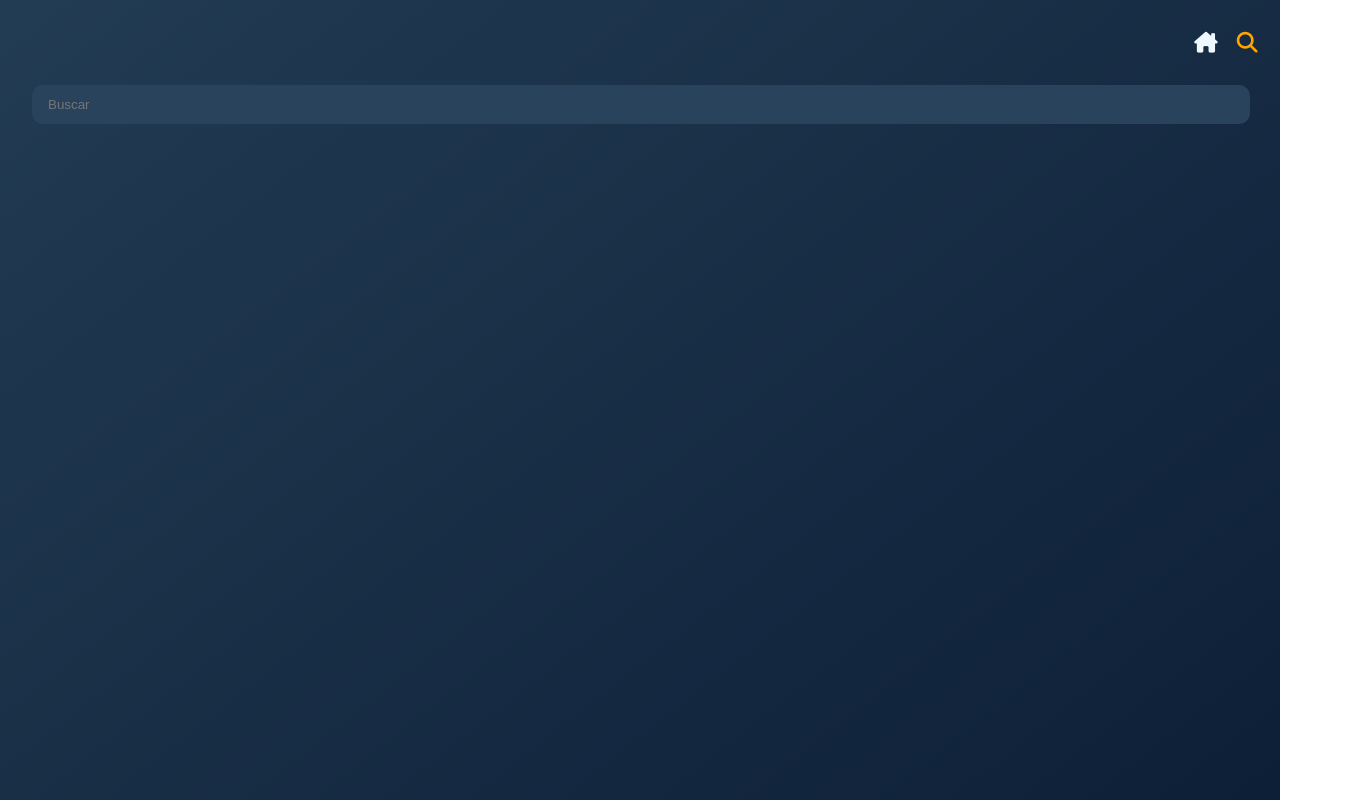
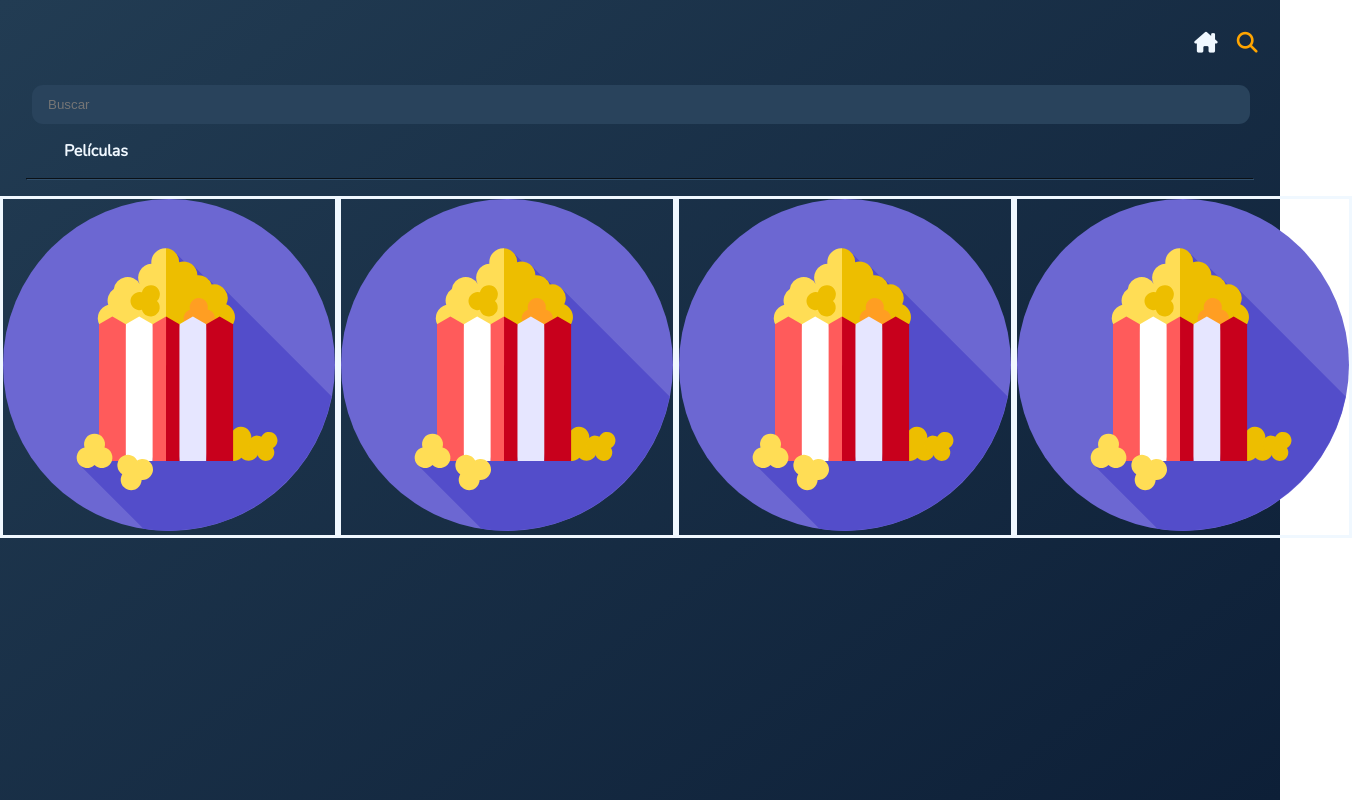
Before and after one commit to emalderete/moviepop, a React (Create React App) app: page /movies in a window 1280 px wide. Shown: the whole page, 1352 px wide, since content can reach past the window. Built offline with nearby package versions, Linux system fonts and the light colour scheme.

Commit message:
Trabajo sobre maquetado de la página Movies

```diff
--- a/src/components/MoviesContainer.js
+++ b/src/components/MoviesContainer.js
@@ -4,7 +4,22 @@ import cinema from '../img/cinema.svg';
 const MoviesContainer = () => {
     return (
         <div>
-
+            <h6 className='movieTitle'>Películas</h6>
+            <hr/>
+            <div className='movieContainer'>
+                <div className='movieSlab'>
+                    <img src={cinema} alt=''></img>
+                </div>
+                <div className='movieSlab'>
+                    <img src={cinema} alt=''></img>
+                </div>
+                <div className='movieSlab'>
+                    <img src={cinema} alt=''></img>
+                </div>
+                <div className='movieSlab'>
+                    <img src={cinema} alt=''></img>
+                </div>
+            </div>
         </div>
     );
 };
```
